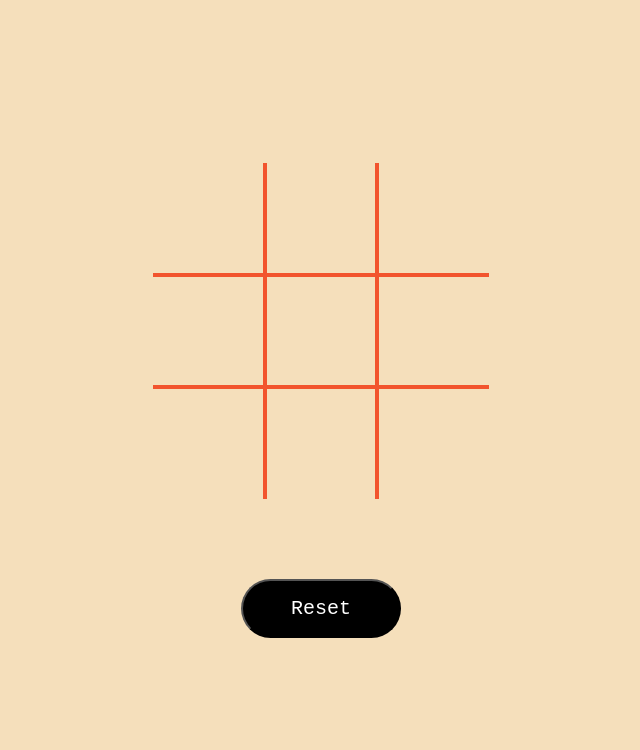
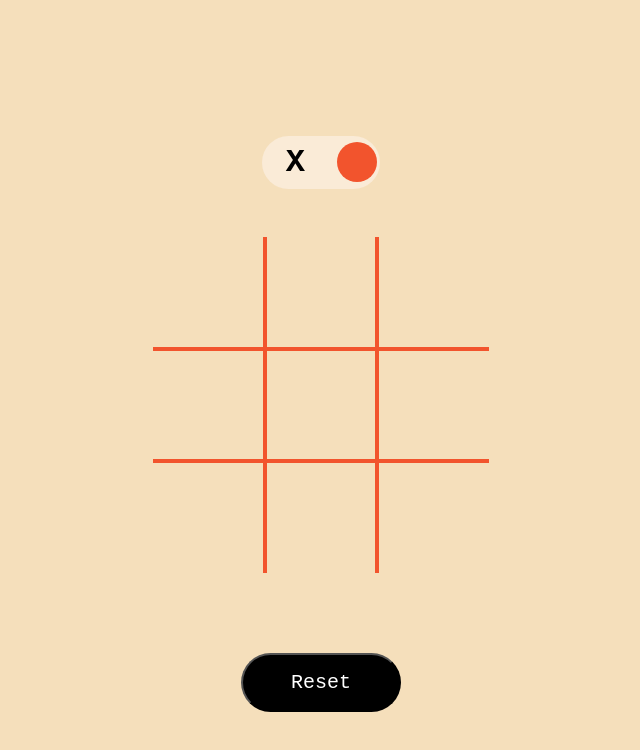
Before and after one commit to ayush1462/Tick-Tack-Toe, a plain HTML site: page index.html in a window 1280 px wide. Shown: the whole page, without its empty margins (319-959 px from the left). Drawn offline with Linux system fonts and the light colour scheme.

Commit message:
turn feature added

```diff
--- a/index.html
+++ b/index.html
@@ -11,16 +11,21 @@
 
 <body>
     <div class="container">
+        <div class="turn">
+            <h1>X</h1>
+            <h1>O</h1>
+            <span class="circle"></span>
+        </div>
         <div class="game-container">
-            <button id = "b1"class="box"></button>
-            <button id = "b2"class="box"></button>
-            <button id = "b3"class="box"></button>
-            <button id = "b4"class="box"></button>
-            <button id = "b5"class="box"></button>
-            <button id = "b6"class="box"></button>
-            <button id = "b7"class="box"></button>
-            <button id = "b8"class="box"></button>
-            <button id = "b9"class="box"></button>
+            <button id="b1" class="box"></button>
+            <button id="b2" class="box"></button>
+            <button id="b3" class="box"></button>
+            <button id="b4" class="box"></button>
+            <button id="b5" class="box"></button>
+            <button id="b6" class="box"></button>
+            <button id="b7" class="box"></button>
+            <button id="b8" class="box"></button>
+            <button id="b9" class="box"></button>
         </div>
         <h1 class="result"></h1>
         <button class="reset">Reset</button>
--- a/script.js
+++ b/script.js
@@ -1,5 +1,6 @@
 let boxes = document.querySelectorAll(".box");
 let btn = document.querySelector(".reset");
+let turn = document.querySelector(".circle");
 let turnX = true;
 const win_patterns = [
   ["0", "1", "2"],
@@ -14,10 +15,12 @@ const win_patterns = [
 boxes.forEach((box) => {
   box.addEventListener("click", () => {
     if (turnX) {
-      box.innerText = "O";
+      turn.style.left = "0.7rem";
+      box.innerText = "X";
       turnX = false;
     } else {
-      box.innerText = "X";
+      turn.style.left = "4.7rem";
+      box.innerText = "O";
       turnX = true;
     }
     box.disabled = true;
@@ -38,7 +41,7 @@ boxes.forEach((box) => {
           boxes.forEach((box) => (box.disabled = true));
           if (pos1 === "X") {
             document.querySelector(".result").innerText = "'X' Win";
-          } else if(pos1 === "O") {
+          } else if (pos1 === "O") {
             document.querySelector(".result").innerText = "'O' Win";
           }
         }
@@ -47,7 +50,6 @@ boxes.forEach((box) => {
   });
 });
 btn.addEventListener("click", () => {
-  // location.reload(true);
   boxes.forEach((box) => {
     box.innerText = null;
     box.disabled = false;
--- a/style.css
+++ b/style.css
@@ -86,14 +86,36 @@ body {
     border-top: 2px solid #f2542d;
 }
 
-.result{
+.result {
     font-size: 5rem;
     margin-top: 5rem;
 }
-.reset{
+
+.reset {
     font-size: 20px;
     padding: 1rem 3rem;
     background-color: #000;
     color: #fff;
     border-radius: 5rem;
 }
+
+.turn {
+    display: flex;
+    gap: 2rem;
+    background: antiquewhite;
+    padding: 0.5rem 1.5rem;
+    margin: 3rem;
+    border-radius: 5rem;
+    position: relative;
+}
+.circle{
+    content: '';
+    width: 2.5rem;
+    height: 2.5rem;
+    border-radius: 50%;
+    background-color: #f2542d;
+    position: absolute;
+    top: 0.4rem;
+    left: 4.7rem;
+    transition: 0.2s ease-in;
+}
```
